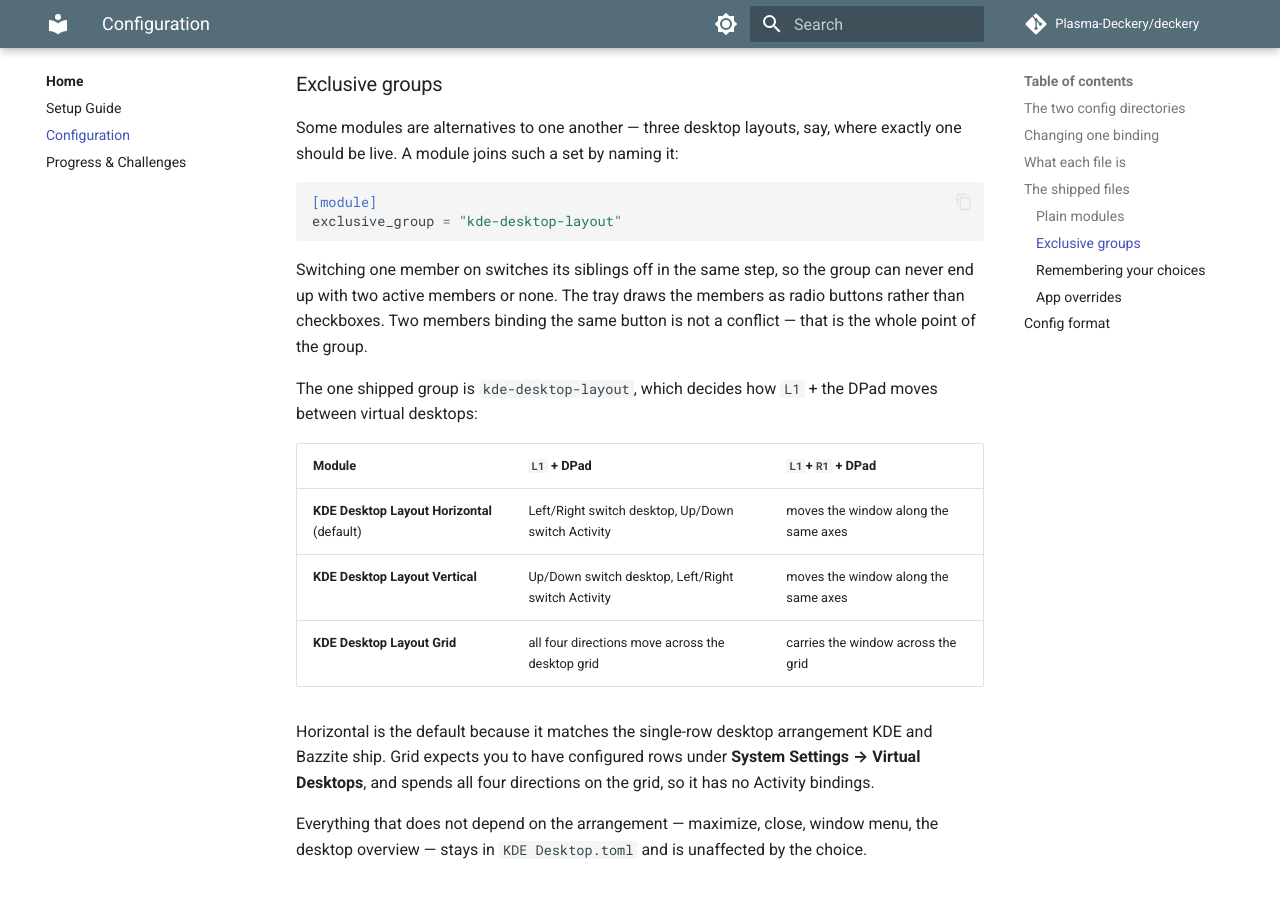
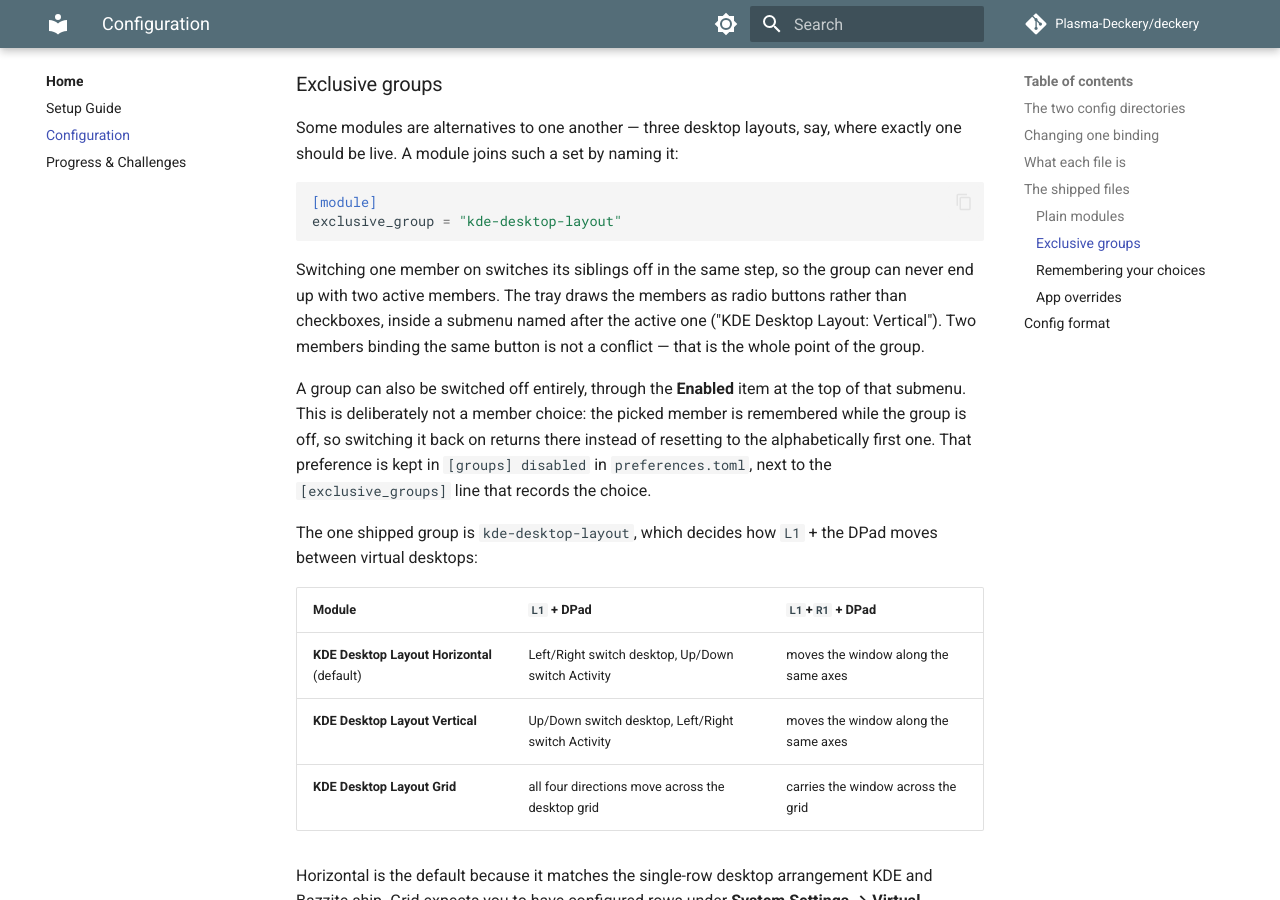
Before and after one commit to Plasma-Deckery/deckery, an MkDocs documentation site: the page built from docs/configuration.md, in a window 1280 px wide and 900 px high, scrolled down 3300 px. Built offline with MkDocs 1.6.1 and Material for MkDocs 9.7.7, drawn with Linux system fonts in a browser that asks for light colours; comment, search, counter and statistics services are not loaded; some of the changed text lies outside the part shown.

Commit message:
Put a group's own switch inside its submenu
An exclusive group is drawn as a submenu, and an item carrying a submenu draws
no checkbox at all through DBusMenu — verified against the real path, a GTK menu
exported into the Plasma tray, where the click opens the submenu instead of
toggling. So the group's on/off switch cannot live on the heading.

It becomes the first entry inside instead, above a separator and the members.
Its state is read off the members rather than a new state.json field: a group
with no active member is a group switched off.

````diff
--- a/docs/configuration.md
+++ b/docs/configuration.md
@@ -62,7 +62,7 @@
 | `Steam Deck.toml` | The controller — `[device]`, aliases, `[gaming_mode]`, `[remap]`, `[settings]` |
 | `Steam Deck Trackpads.toml` | `[trackpad]` — pad modes, haptics, KDE input settings |
 | `KDE Desktop.toml`, `Hyprland Desktop.toml` | Window control, gated per compositor |
-| `KDE Desktop Layout *.toml` | Virtual-desktop navigation — Horizontal, Vertical or Grid, exactly one active |
+| `KDE Desktop Layout *.toml` | Virtual-desktop navigation — Horizontal, Vertical or Grid, at most one active |
 | `Voice Control.toml` | Push-to-talk binding |
 | `apps/*.toml` | Per-application overrides |
 
@@ -96,9 +96,17 @@
 ```
 
 Switching one member on switches its siblings off in the same step, so the group
-can never end up with two active members or none. The tray draws the members as
-radio buttons rather than checkboxes. Two members binding the same button is not
-a conflict — that is the whole point of the group.
+can never end up with two active members. The tray draws the members as radio
+buttons rather than checkboxes, inside a submenu named after the active one
+("KDE Desktop Layout: Vertical"). Two members binding the same button is not a
+conflict — that is the whole point of the group.
+
+A group can also be switched off entirely, through the **Enabled** item at the
+top of that submenu. This is deliberately not a member choice: the picked member
+is remembered while the group is off, so switching it back on returns there
+instead of resetting to the alphabetically first one. That preference is kept in
+`[groups] disabled` in `preferences.toml`, next to the `[exclusive_groups]` line
+that records the choice.
 
 The one shipped group is `kde-desktop-layout`, which decides how `L1` + the DPad
 moves between virtual desktops:
````
Also changed, not shown: configs/README.md (+13 -4 lines), docs/reference/ipc.md (+5 -1 lines), docs/reference/state-json.md (+1 -1 lines), 2 other files.
